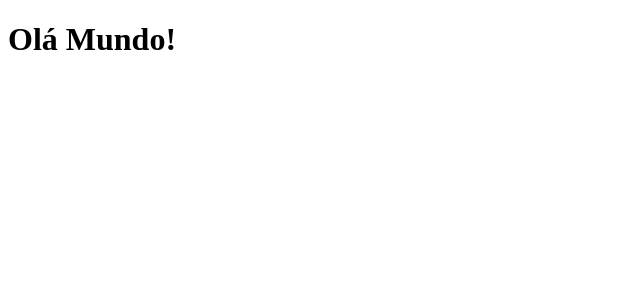
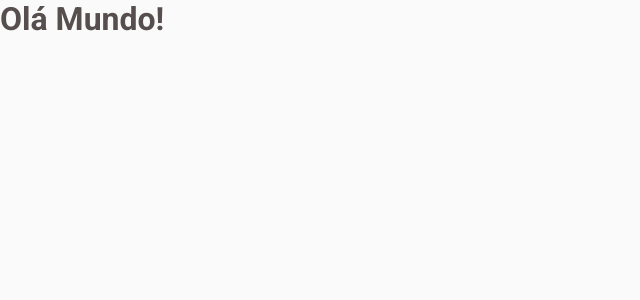
Before and after one commit to pedroalbertoveber/coffee-delivery, a React (Vite) app: page / in a window 1280 px wide. Shown: the top 300 px of the page, without its empty margins (0-640 px from the left). Built offline with nearby package versions, Linux system fonts and the light colour scheme.

Commit message:
Project Structured

```diff
--- a/index.html
+++ b/index.html
@@ -1,9 +1,16 @@
 <!DOCTYPE html>
 <html lang="en">
   <head>
+    <link rel="preconnect" href="https://fonts.googleapis.com" />
+
     <meta charset="UTF-8" />
+
     <link rel="icon" type="image/svg+xml" href="/vite.svg" />
     <meta name="viewport" content="width=device-width, initial-scale=1.0" />
+
+    <link rel="preconnect" href="https://fonts.gstatic.com" crossorigin />
+    <link href="https://fonts.googleapis.com/css2?family=Baloo+2:wght@700;800&family=Roboto:wght@400;700&display=swap" rel="stylesheet" />
+
     <title>Vite + React + TS</title>
   </head>
   <body>
--- a/src/App.tsx
+++ b/src/App.tsx
@@ -1,6 +1,15 @@
+import { ThemeProvider } from 'styled-components'
+import { GlobalStyles } from './styles/global'
+import { defaultTheme } from './styles/themes/defaultTheme'
+
 export function App() {
+  return (
+    <>
+      <ThemeProvider theme={defaultTheme}>
+        <h1>Olá Mundo!</h1>
 
-  return (
-    <h1>Olá Mundo!</h1>
+        <GlobalStyles />
+      </ThemeProvider>
+    </>
   )
 }
--- /dev/null
+++ b/src/styles/global.ts
@@ -0,0 +1,20 @@
+import { createGlobalStyle } from 'styled-components'
+
+export const GlobalStyles = createGlobalStyle`
+  * {
+    padding: 0;
+    margin: 0;
+    box-sizing: border-box;
+    font-family: 'Roboto', sans-serif;
+    color: ${(props) => props.theme.baseText}
+  }
+
+  body {
+    background-color: ${(props) => props.theme.background}
+  }
+
+  input, button, textarea {
+    font-family: 'Roboto', sans-serif;
+    color: ${(props) => props.theme.baseText}
+  }
+`
--- /dev/null
+++ b/src/styles/themes/defaultTheme.ts
@@ -0,0 +1,20 @@
+export const defaultTheme = {
+  white: '#ffffff',
+  background: '#fafafa',
+
+  baseCard: '#f3f2f2',
+  baseInput: '#ededed',
+  baseButton: '#e6e5e5',
+  baseHover: '#d7d5d5',
+  baseLabel: '#8d8686',
+  baseText: '#574f4d',
+  baseSubtitle: '#403937',
+  baseTitle: '#272221',
+
+  yellowDark: '#c47f17',
+  yellow: '#dbac2c',
+  yellowLight: '#f1e9c9',
+  purpleDark: '#4b2995',
+  purple: '#8047f8',
+  purbleLight: '#ebe5f9',
+}
```
Also changed, not shown: src/@types/types.d.ts (added, +8 -0 lines).
